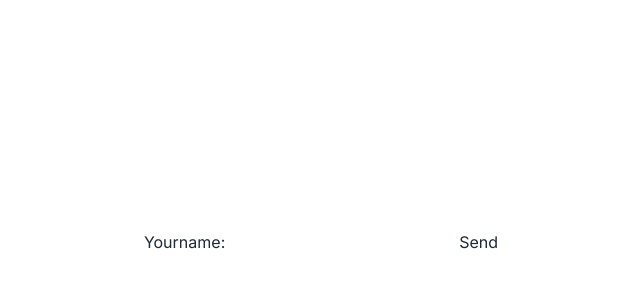
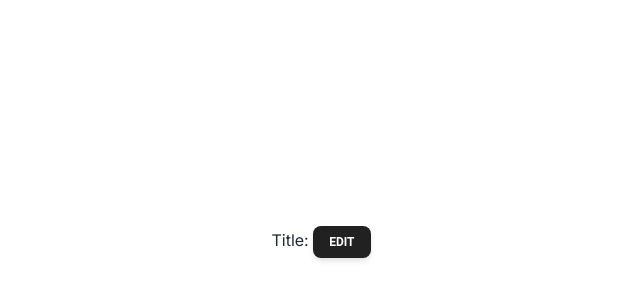
Before and after one commit to choiruladamm/zero-to-hero, a React (Vite) app: page / in a window 1280 px wide. Shown: the part 158-458 px from the top of the page, without its empty margins (319-959 px from the left). Built offline with nearby package versions, Linux system fonts and the light colour scheme.

Commit message:
Add Editable Component

```diff
--- a/src/App.jsx
+++ b/src/App.jsx
@@ -1,12 +1,13 @@
 /* eslint-disable no-unused-vars */
 
 import Compotision from "./course/roadmapsh/components/Compotision";
+import EditableComponent from "./course/roadmapsh/components/EditableComponent";
 import ComponentsProps from "./course/vip-code/ComponentsProps";
 
 const App = () => {
   return (
     <div className="grid h-screen place-items-center">
-      <Compotision />
+      <EditableComponent />
     </div>
   );
 };
--- /dev/null
+++ b/src/course/roadmapsh/components/EditableComponent.jsx
@@ -0,0 +1,38 @@
+/* eslint-disable no-unused-vars */
+
+import { Button, Input } from "@material-tailwind/react";
+import React, { useState } from "react";
+
+const EditableComponent = () => {
+  const [editable, setEditable] = useState(false);
+  const [inputValue, setInputValue] = useState("");
+
+  const toogleEditable = () => {
+    setEditable((prevEditable) => !prevEditable);
+  };
+
+  return (
+    <div>
+      {editable ? (
+        <label>
+          Title:
+          <div className="my-5 w-72">
+            <Input
+              type="text"
+              id="title"
+              value={inputValue}
+              onChange={(e) => setInputValue(e.target.value)}
+            />
+          </div>
+        </label>
+      ) : (
+        <>Title: {inputValue}</>
+      )}
+      <Button size="sm" onClick={toogleEditable}>
+        {editable ? "Cancel" : "Edit"}
+      </Button>
+    </div>
+  );
+};
+
+export default EditableComponent;
```
